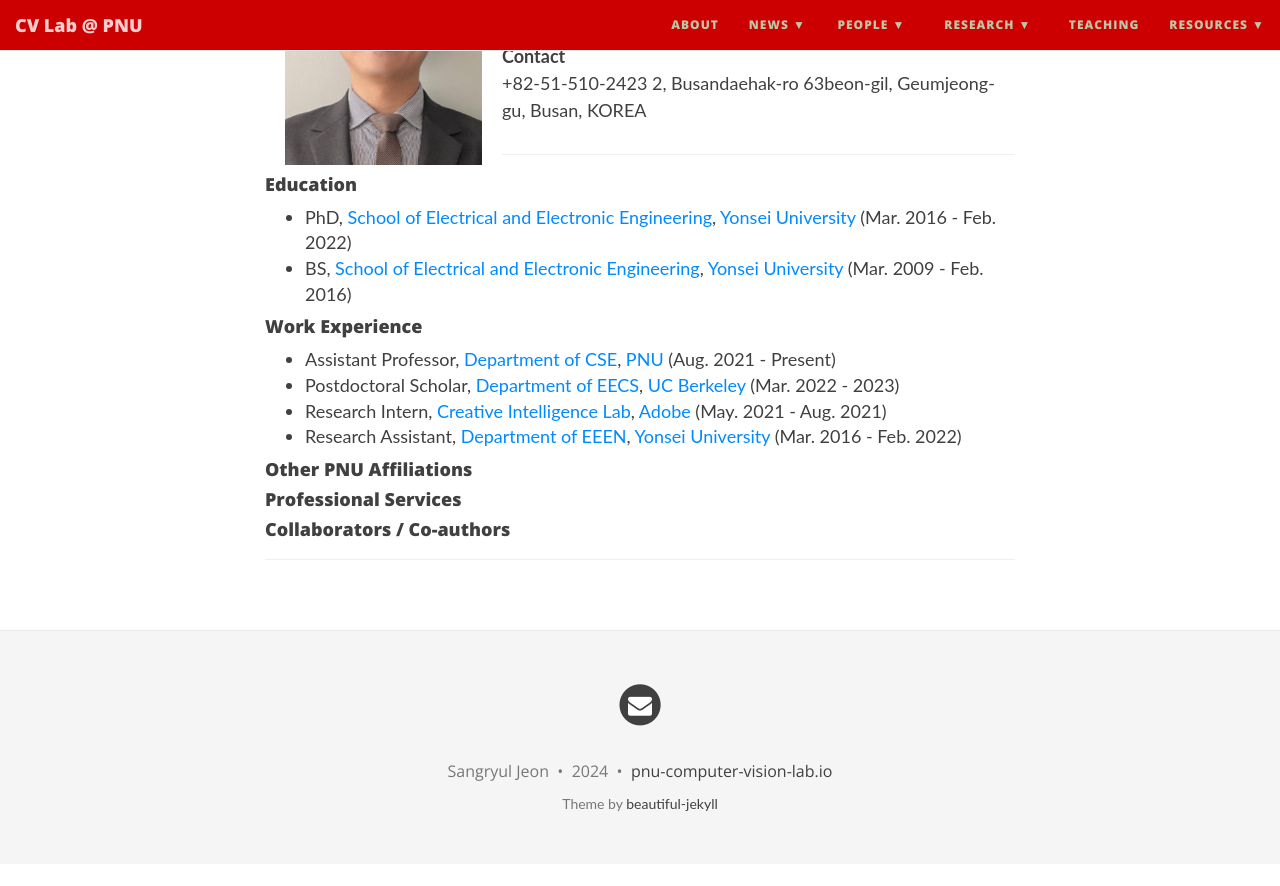
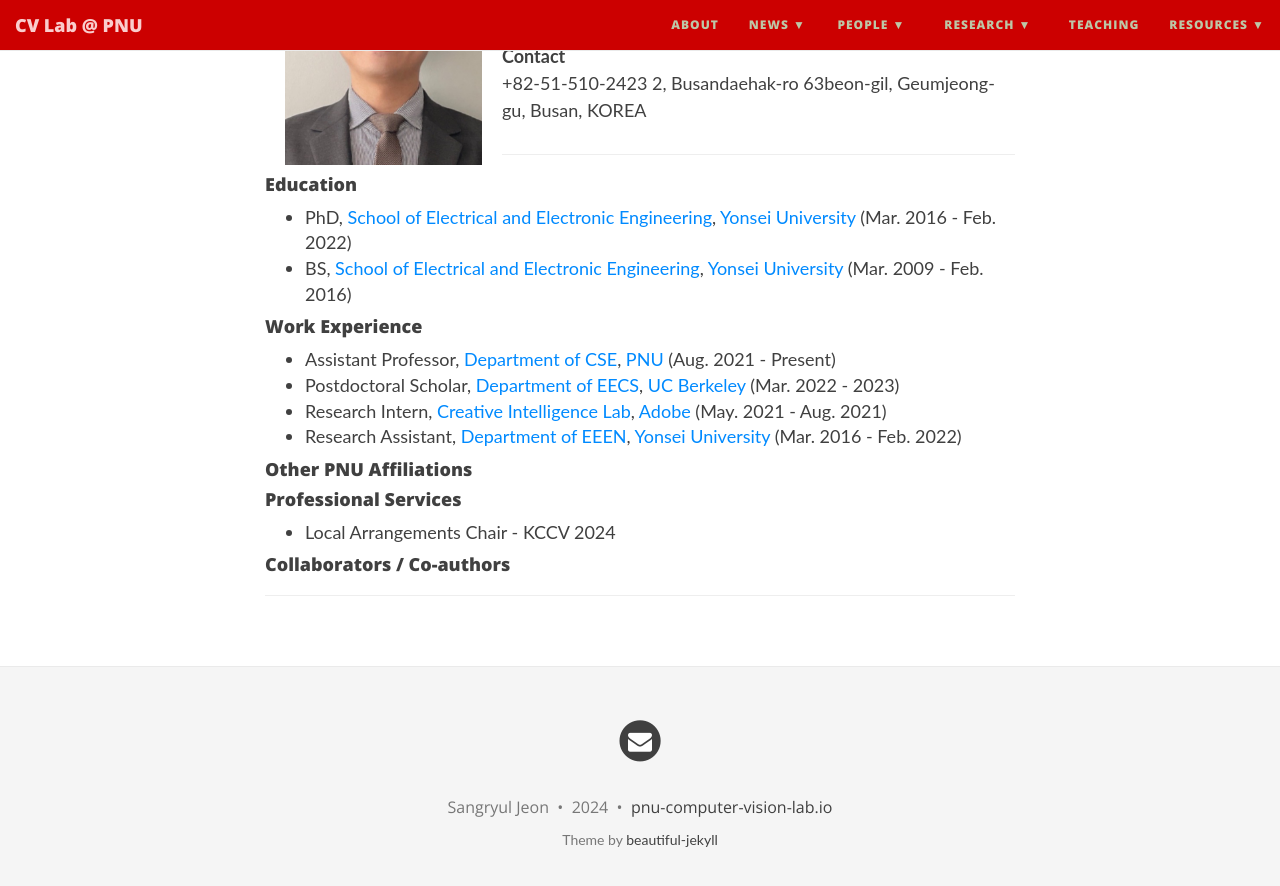
Before and after one commit to pnu-computer-vision-lab/pnu-computer-vision-lab.github.io, a Jekyll site: the page built from people/pi.md, in a window 1280 px wide and 900 px high, scrolled down 501 px. Shown: the top 886 px of the window. Built offline with Jekyll 4.4.1, drawn with Linux system fonts in a browser that asks for light colours; nearby versions of some CDN libraries; before the commit the page ends 1365 px from its top, so only the background shows below that.

Commit message:
Update pi.md

```diff
--- a/people/pi.md
+++ b/people/pi.md
@@ -37,6 +37,9 @@ Assistant Professor
 
 #### Professional Services
 
+* Local Arrangements Chair - KCCV 2024
+
+
 #### Collaborators / Co-authors
 
 
```
